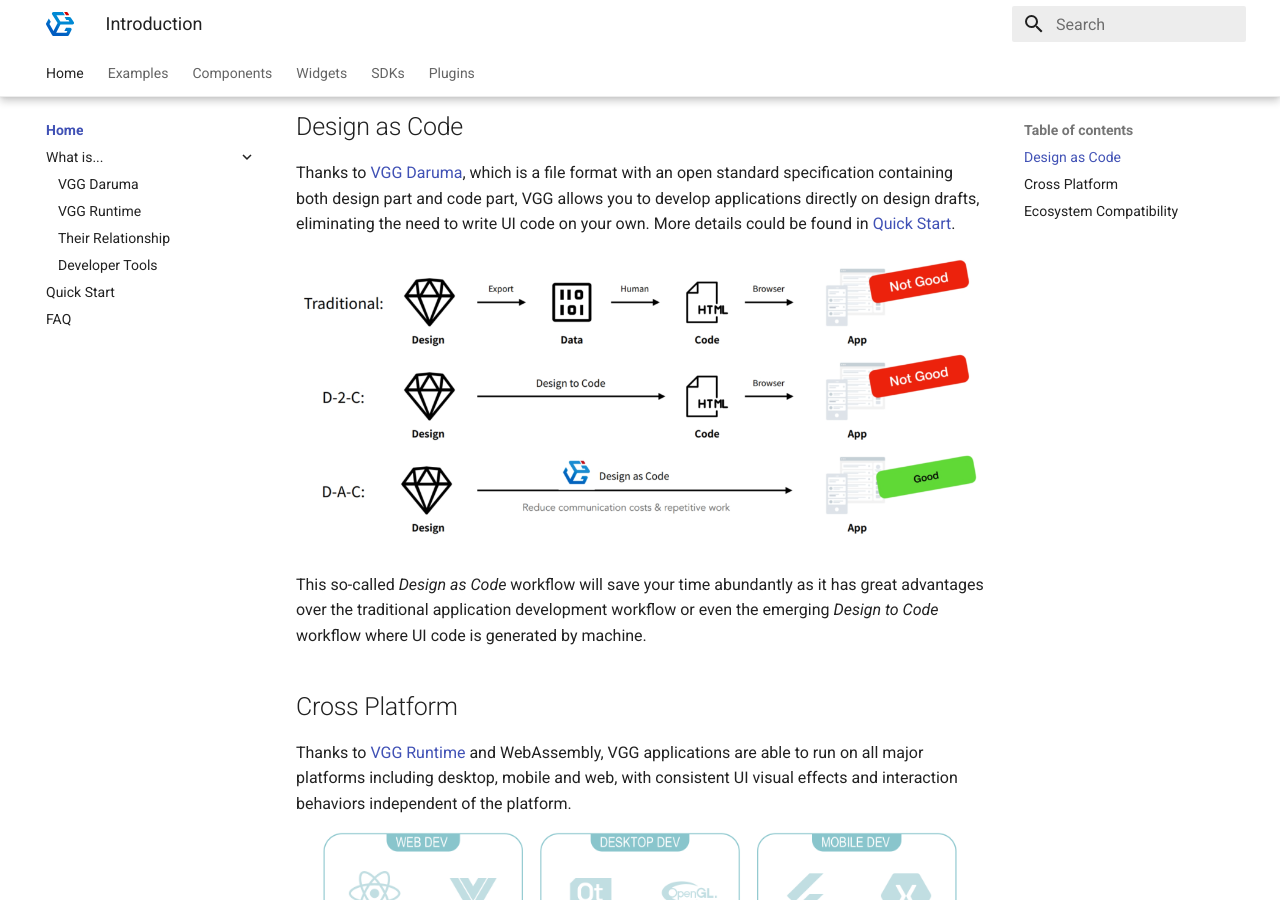
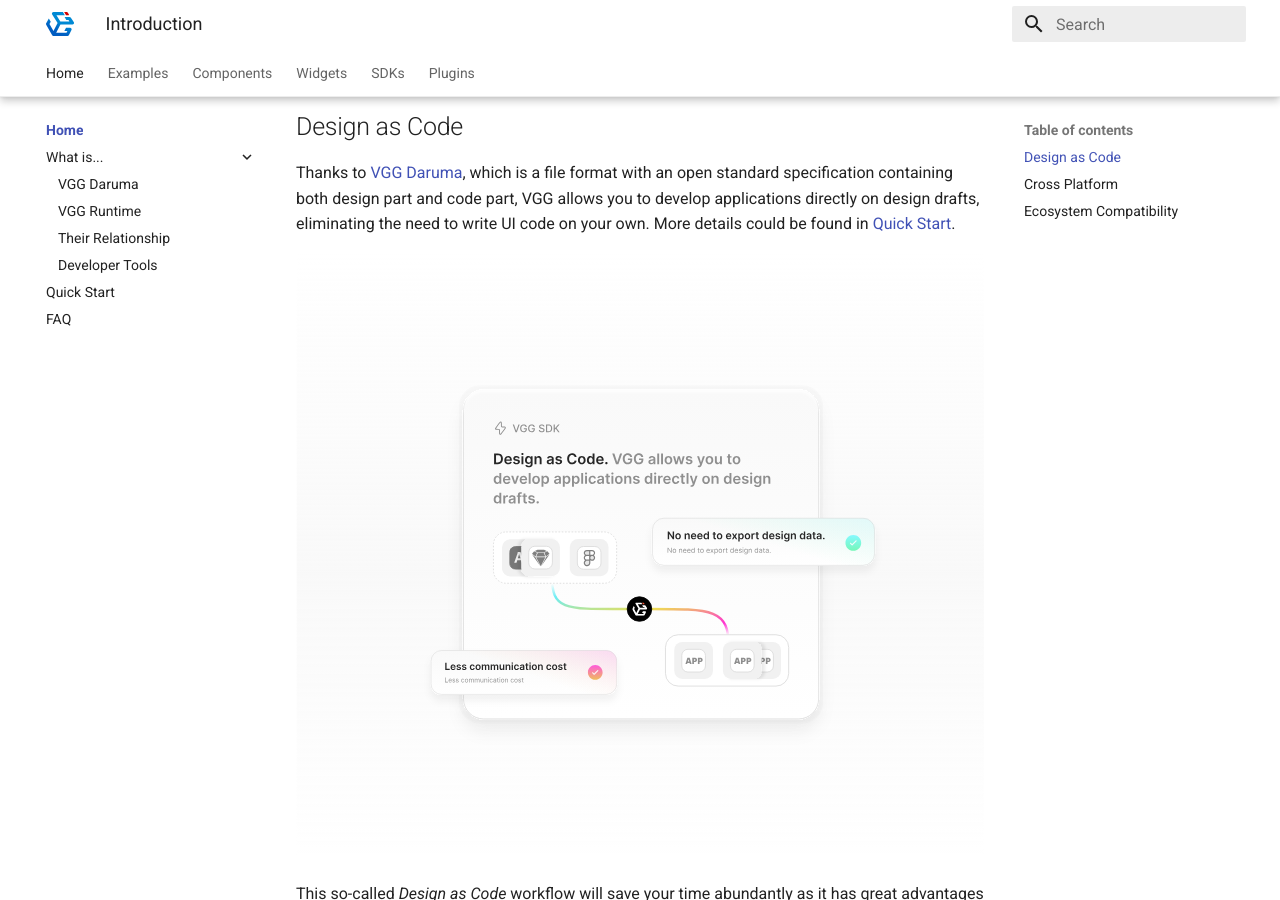
Before and after one commit to verygoodgraphics/vgg_docs, an MkDocs documentation site: the page built from docs/index.md, in a window 1280 px wide and 900 px high, scrolled down 700 px. Built offline with MkDocs 1.6.1 and Material for MkDocs 9.7.7, drawn with Linux system fonts in a browser that asks for light colours.

Commit message:
replaced front page images

```diff
--- a/docs/index.md
+++ b/docs/index.md
@@ -21,7 +21,7 @@
 write UI code on your own. More details could be found in [Quick
 Start](quick_start.md).
 
-![design_as_code](assets/images/dac.png)
+![design_as_code](assets/images/dac.svg)
 
 This so-called _Design as Code_ workflow will save your time abundantly as it
 has great advantages over the traditional application development workflow or
@@ -35,7 +35,7 @@
 consistent UI visual effects and interaction behaviors independent of the
 platform.
 
-![cross_platform](assets/images/platform.png)
+![cross_platform](assets/images/platform.svg)
 
 ## Ecosystem Compatibility
 
```
Also changed, not shown: docs/assets/images/dac.png (deleted), docs/assets/images/dac.svg (added), docs/assets/images/ecosystem.svg, docs/assets/images/platform.png (deleted), docs/assets/images/platform.svg (added).
